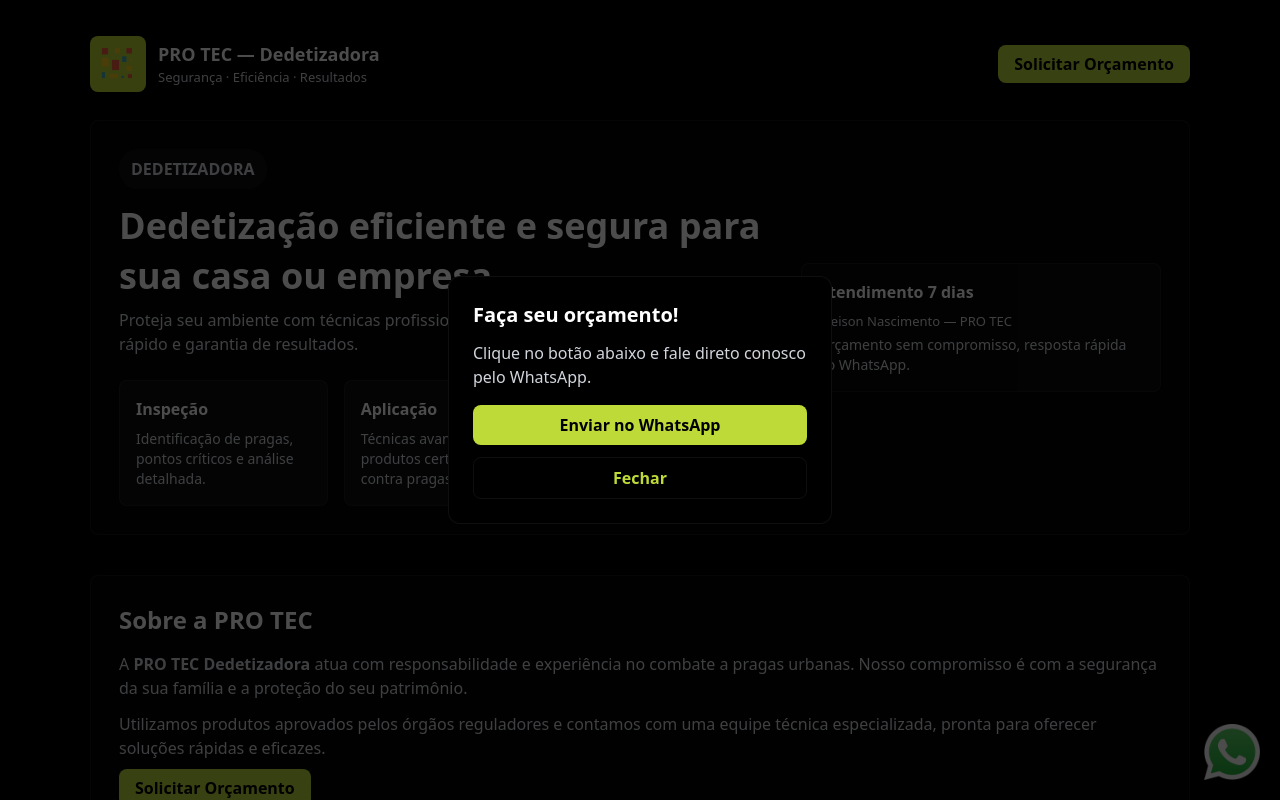
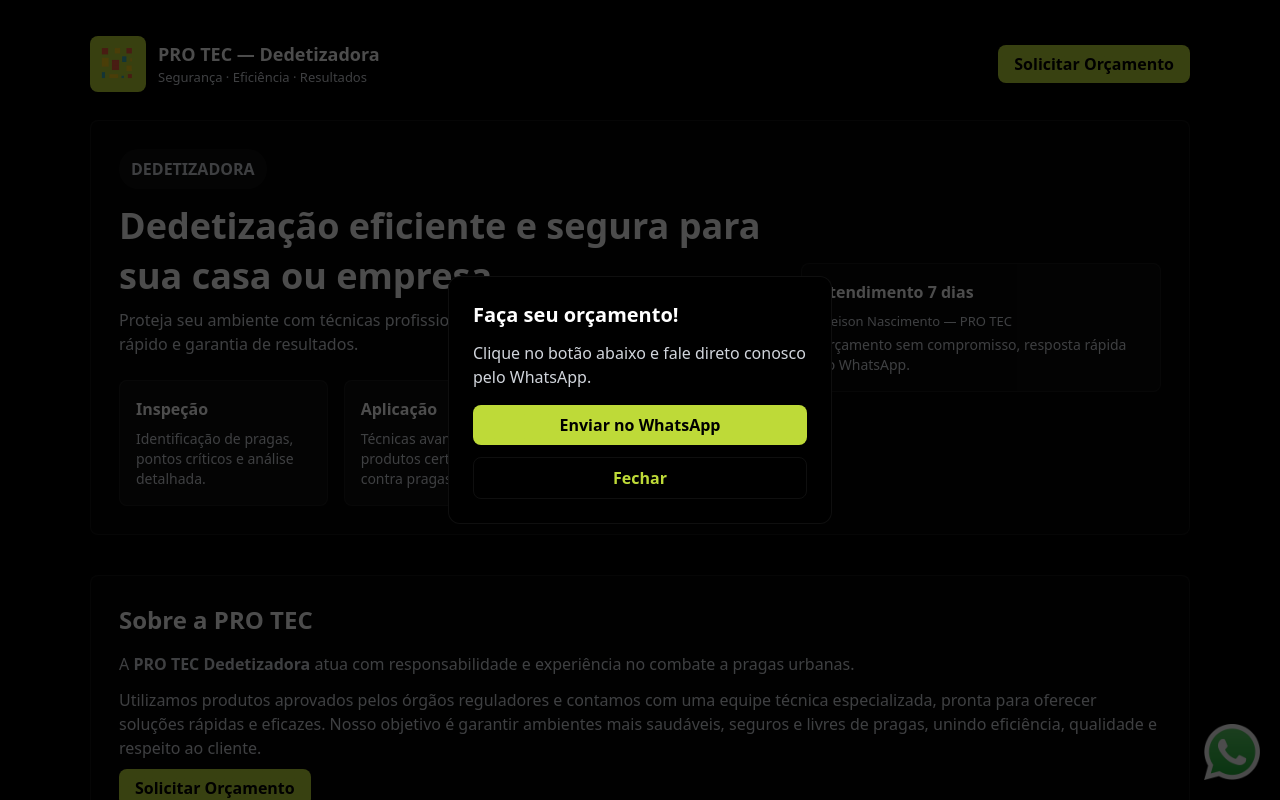
Before and after one commit to luan-Silva-Dev-0fc/PRO-TEC, a Next.js app: page / in a window 1280 px wide. Shown: the top 800 px of the page. Built offline with nearby package versions, Linux system fonts and the light colour scheme.

Commit message:
ATUALIZADO

```diff
--- a/src/app/page.jsx
+++ b/src/app/page.jsx
@@ -92,7 +92,7 @@
                 </div>
                 <div className="p-4 rounded-lg bg-[rgba(255,255,255,0.04)] border border-[rgba(255,255,255,0.06)]">
                   <h4 className="font-bold mb-2">Limpeza de caixas</h4>
-                  <p className="text-gray-300 text-sm">Higienização de caixas de gordura e descarte correto.</p>
+                  <p className="text-gray-300 text-sm">Limpeza de caixas de gordura e Sabão.</p>
                 </div>
               </div>
             </section>
@@ -108,10 +108,11 @@
           <section className="mt-10 p-7 rounded-lg bg-[rgba(255,255,255,0.02)] border border-[rgba(255,255,255,0.06)]">
             <h2 className="text-2xl font-extrabold mb-4">Sobre a PRO TEC</h2>
             <p className="text-gray-300 mb-3 text-sm md:text-base">
-              A <strong>PRO TEC Dedetizadora</strong> atua com responsabilidade e experiência no combate a pragas urbanas. Nosso compromisso é com a segurança da sua família e a proteção do seu patrimônio.
-            </p>
+              A <strong>PRO TEC Dedetizadora</strong> atua com responsabilidade e experiência no combate a pragas urbanas. </p>
             <p className="text-gray-300 mb-3 text-sm md:text-base">
               Utilizamos produtos aprovados pelos órgãos reguladores e contamos com uma equipe técnica especializada, pronta para oferecer soluções rápidas e eficazes.
+
+Nosso objetivo é garantir ambientes mais saudáveis, seguros e livres de pragas, unindo eficiência, qualidade e respeito ao cliente.
             </p>
             <div className="mt-4">
               <a
```
